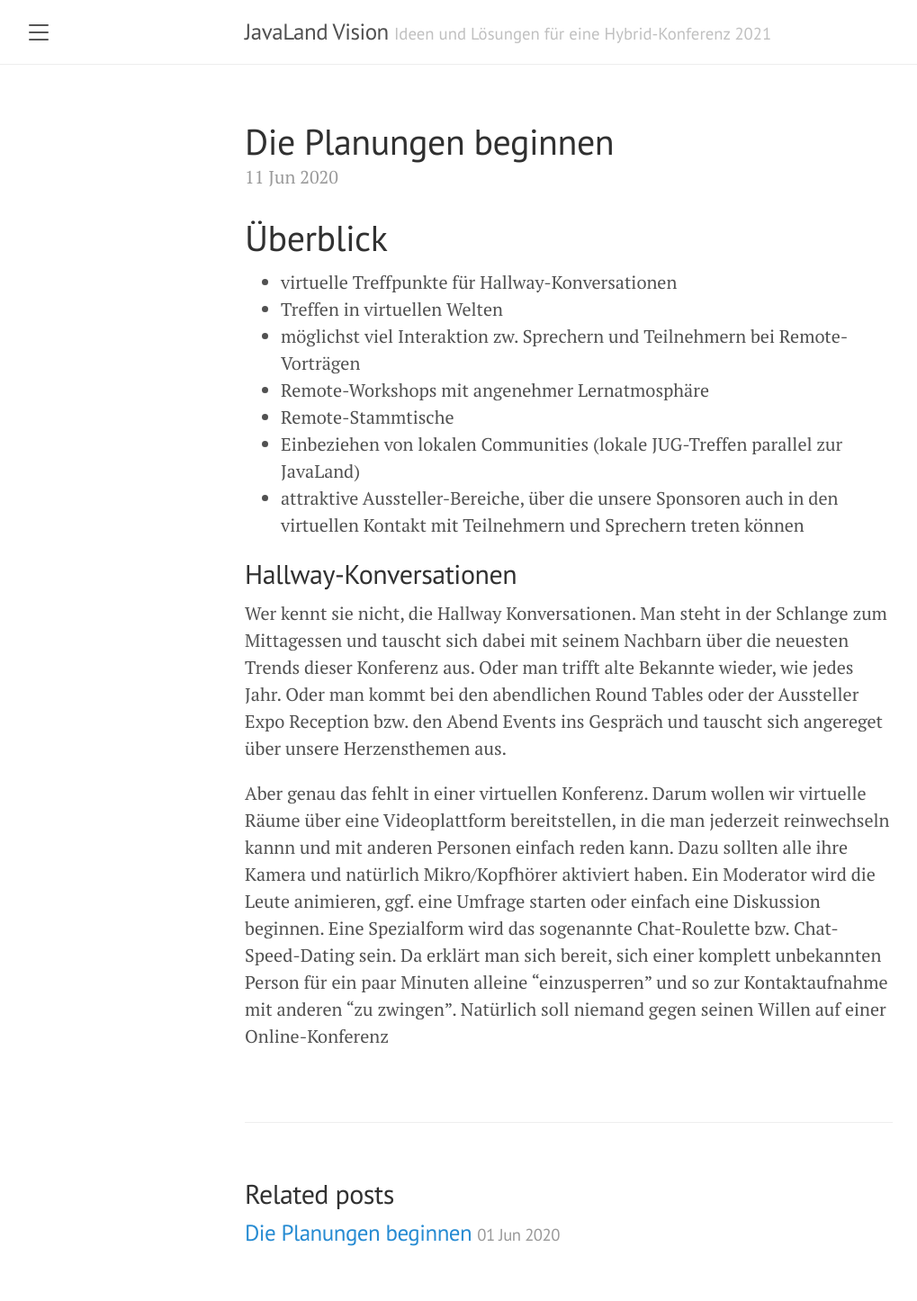
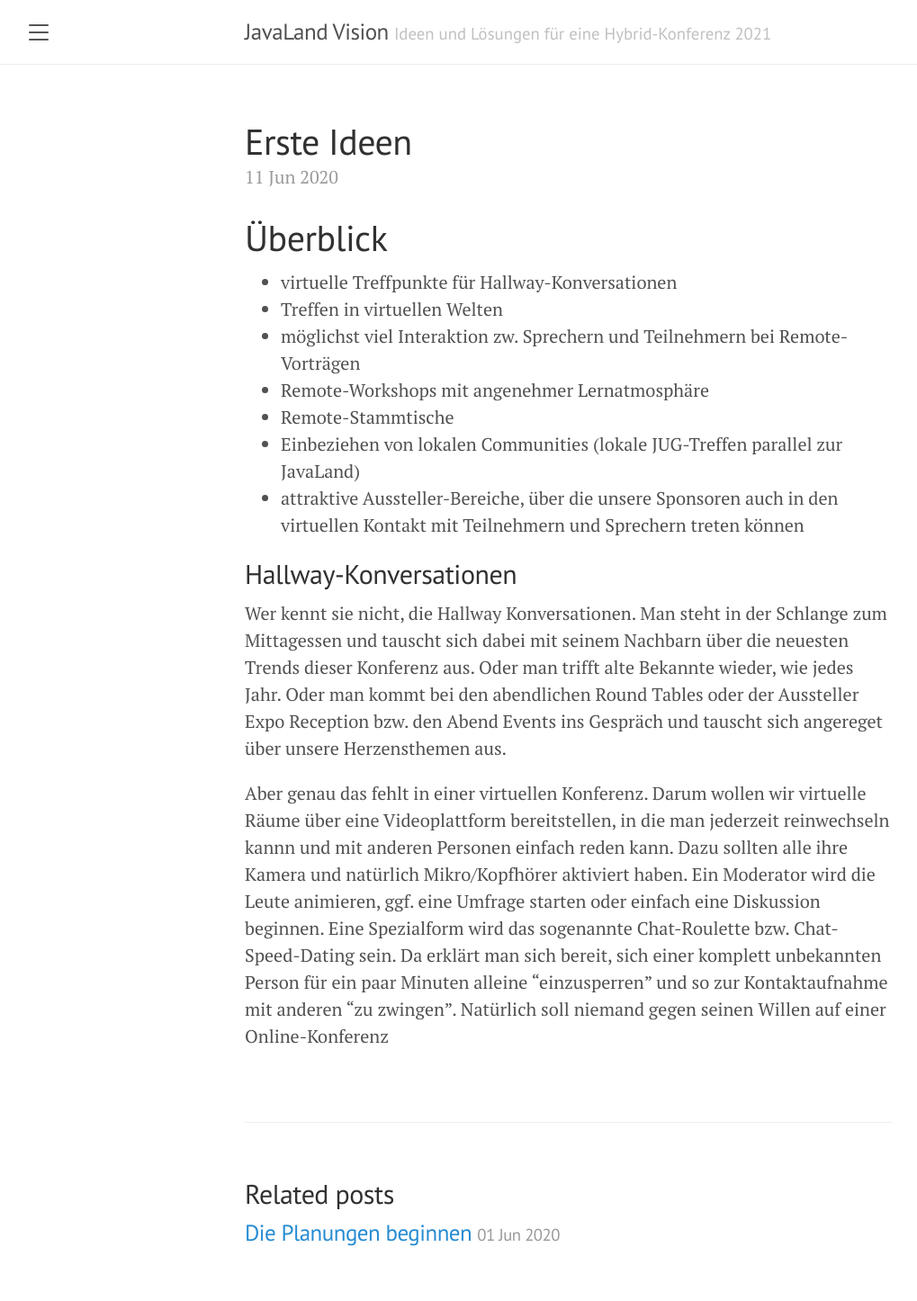
Before and after one commit to CyberLandConf/blog, a Jekyll site: the page built from _posts/2020-06-11-Erste-Ideen.md, in a window 1280 px wide. Shown: the whole page at 90% size, without its empty margins (8-1027 px from the left). Built offline with Jekyll 4.4.1, drawn with Linux system fonts in a browser that asks for light colours.

Commit message:
update title erste ideen

```diff
--- a/_posts/2020-06-11-Erste-Ideen.md
+++ b/_posts/2020-06-11-Erste-Ideen.md
@@ -1,6 +1,6 @@
 ---
 layout: post
-title: Die Planungen beginnen
+title: Erste Ideen
 ---
 
 # Überblick
```
